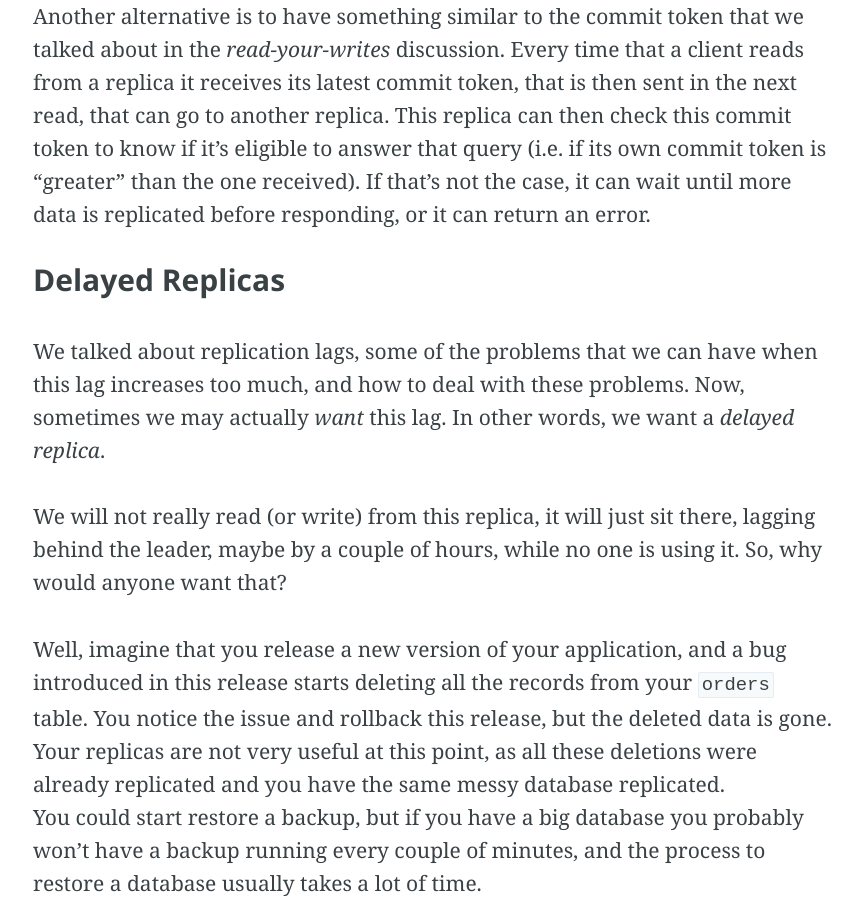
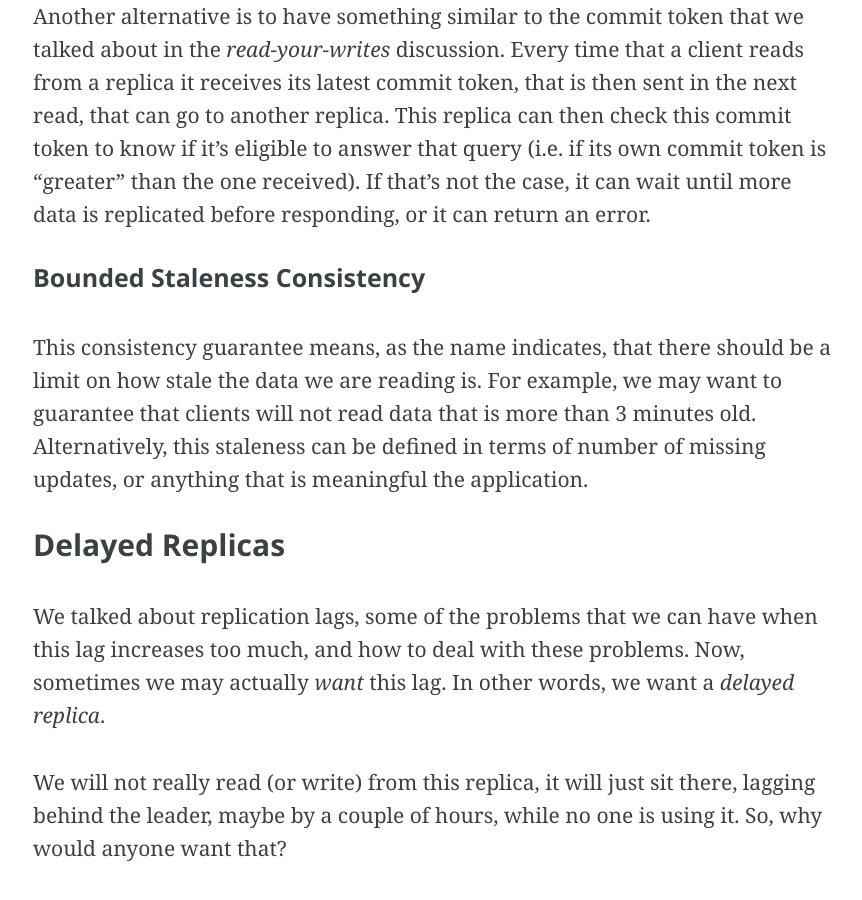
Before and after one commit to brianstorti/brianstorti.github.io, a Jekyll site: the page built from _posts/2017-05-23-replication.md, in a window 1280 px wide and 900 px high, scrolled down 31450 px. Shown: the whole window, without its empty margins (207-1069 px from the left). Built offline with Jekyll 4.4.1, drawn with Linux system fonts in a browser that asks for light colours; a script that is not in the unit is left out; comment, search, counter and statistics services are not loaded; some of the changed text lies outside the part shown.

Commit message:
Define bounded staleness

```diff
--- a/_posts/2017-05-23-replication.md
+++ b/_posts/2017-05-23-replication.md
@@ -715,7 +715,7 @@ databases and replication tools that will simply ignore this issue, so you need
 to be prepared when you receive that weird and impossible to reproduce bug
 report.
 
-##### Monotonic Reads
+##### Monotonic Reads Consistency
 
 This is a fancy name to say that we don't want clients to see time moving
 backwards: If I read from a replica that has already applied commits 1, 2 and 3,
@@ -745,6 +745,14 @@ the next read, that can go to another replica. This replica can then check this
 commit token to know if it's eligible to answer that query (i.e. if its own
 commit token is "greater" than the one received). If that's not the case, it can
 wait until more data is replicated before responding, or it can return an error.
+
+##### Bounded Staleness Consistency
+
+This consistency guarantee means, as the name indicates, that there should be a
+limit on how stale the data we are reading is. For example, we may want to
+guarantee that clients will not read data that is more than 3 minutes old.
+Alternatively, this staleness can be defined in terms of number of missing
+updates, or anything that is meaningful the application.
 
 #### Delayed Replicas
 
```
